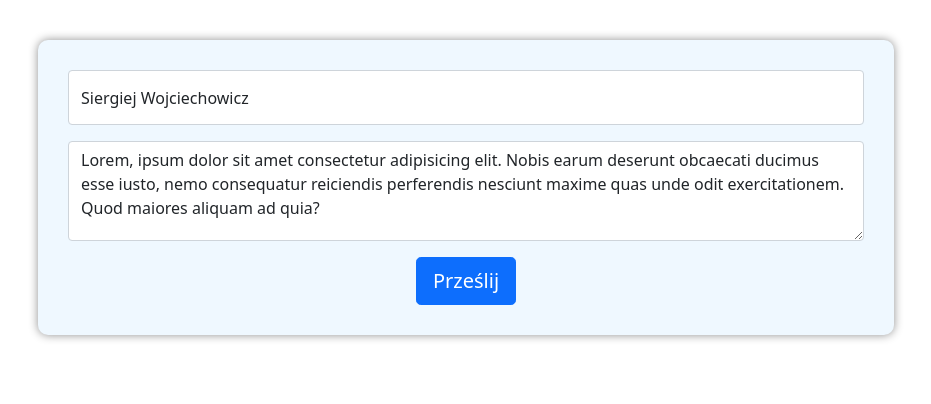
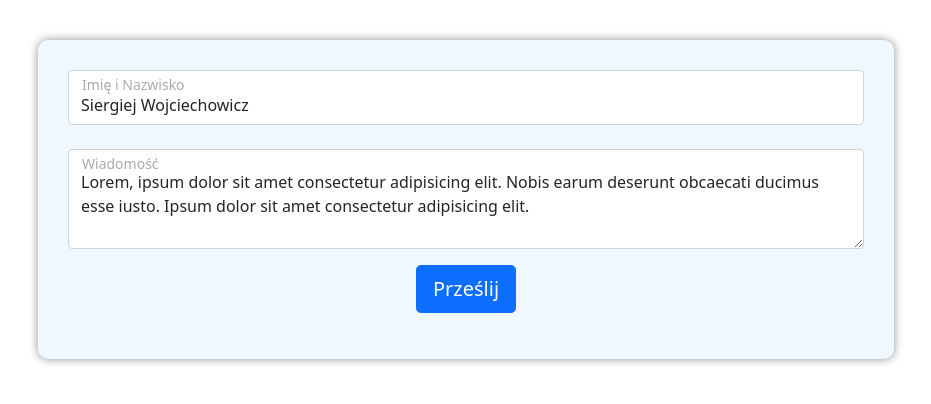
Before and after one commit to zloid/focus-on-form, a website: page index.html in a window 1280 px wide. Shown: the whole page, without its empty margins (174-1105 px from the left). Drawn offline with nearby package versions, Linux system fonts and the light colour scheme.

Commit message:
fix(css): name label

```diff
--- a/index.html
+++ b/index.html
@@ -40,11 +40,15 @@
         <!-- Main form -->
         <form class="main-form" onsubmit="return submitFunctionPreven(event)">
             <div class="mb-3">
+                <div class="holder"> <small class="label" for="input">Imię i Nazwisko</small>
                     <input id="main-input" class="form-control input" type="text" value="Siergiej Wojciechowicz" />
                 </div>
+                <br />
                 <div class="mb-3">
+                    <div class="holder"> <small class="label" for="input">Wiadomość</small>
                         <textarea id="main-textarea"
-                    class="form-control textarea">Lorem, ipsum dolor sit amet consectetur adipisicing elit. Nobis earum deserunt obcaecati ducimus esse iusto, nemo consequatur reiciendis perferendis nesciunt maxime quas unde odit exercitationem. Quod maiores aliquam ad quia?</textarea>
+                            class="form-control textarea">Lorem, ipsum dolor sit amet consectetur adipisicing elit. Nobis earum deserunt obcaecati ducimus esse iusto. Ipsum dolor sit amet consectetur adipisicing elit.</textarea>
+                    </div>
                 </div>
                 <div class="text-center">
                     <button id="main-submit" data-bs-toggle="modal" data-bs-target="#exampleModal" type="submit"
@@ -52,9 +56,9 @@
                 </div>
         </form>
 
+    </div>
+
     <div id="loading"></div>
-
-    </div>
 </body>
 
 <script src="https://cdn.jsdelivr.net/npm/bootstrap@5.0.0-beta1/dist/js/bootstrap.bundle.min.js"
--- a/package.json
+++ b/package.json
@@ -1,6 +1,6 @@
 {
   "name": "focus-on-form",
-  "version": "0.2.0",
+  "version": "0.2.2",
   "description": "",
   "main": "index.html",
   "scripts": {
--- a/src/focusOnForm.js
+++ b/src/focusOnForm.js
@@ -61,7 +61,7 @@ async function hitSubmit() {
         // emulate processing data
         await Email.send({})
 
-        document.getElementById('loading').innerHTML = ''
+        document.getElementById('loading').innerHTML = null
 
         console.log('Script working correct!')
     }
--- a/src/style.css
+++ b/src/style.css
@@ -18,3 +18,15 @@
 #messageFromName, #customModalBody {
     font-weight: bold;
 }
+
+.label {
+    padding-left: 14px;
+    padding-top: 4px;
+    position: absolute;
+    color: #aaa;
+}
+
+#main-input, #main-textarea {
+    /* height: 100%; */
+    padding-top: 20px;
+}
```
Lines whose indentation alone changed are shown as unchanged.
